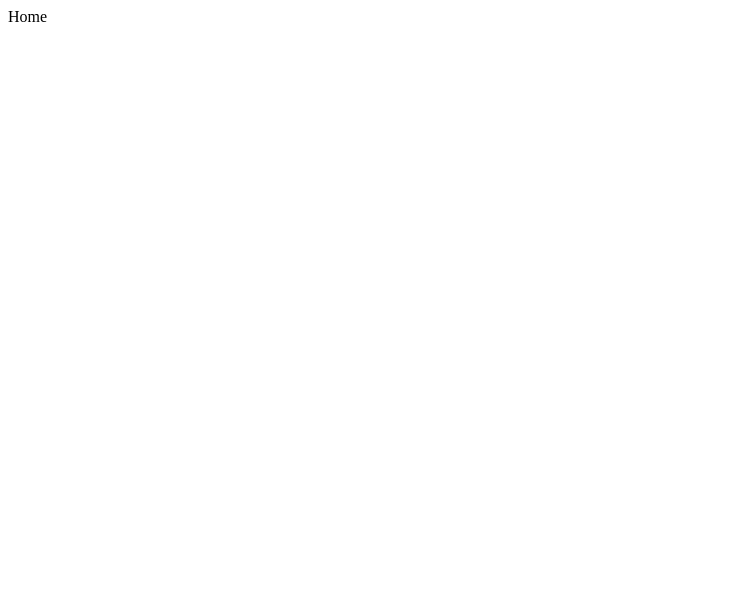
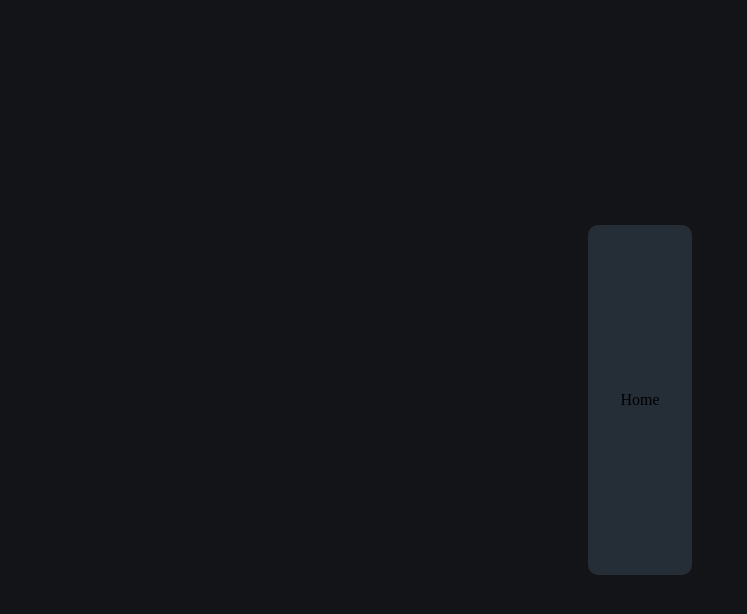
Before and after one commit to thiagomartns/rating-component-react, a React (Create React App) app: page / in a window 1280 px wide. Shown: the top 614 px of the page, without its empty margins (0-747 px from the left). Built offline with nearby package versions, Linux system fonts and the light colour scheme.

Commit message:
Estilos do componente raiz adicionados

```diff
--- a/src/App.scss
+++ b/src/App.scss
@@ -1 +1,29 @@
 @import './global.scss';
+
+* {
+  margin: 0;
+  padding: 0;
+  box-sizing: border-box;
+}
+
+.App {
+  height: 100vh;
+  width: 100vw;
+  background-color: $very-dark-blue;
+  display: flex;
+  align-items: center;
+  justify-content: center;
+
+  .appContainer {
+    background-color: $dark-blue;
+    height: 350px;
+    max-width: 350px;
+    border-radius: 10px;
+    padding: 2rem;
+    display: flex;
+    flex-direction: column;
+    align-items: flex-start;
+    justify-content: space-around;
+    gap: 1rem;
+  }
+}
```
